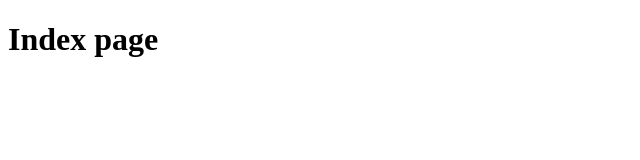
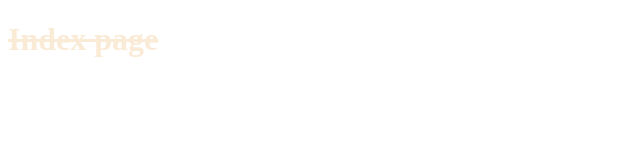
Before and after one commit to kruthin14/mysite, a plain HTML site: page Index.html in a window 1280 px wide. Shown: the whole page, without its empty margins (0-640 px from the left). Drawn offline with Linux system fonts and the light colour scheme.

Commit message:
added index.css

```diff
--- a/Index.html
+++ b/Index.html
@@ -1,5 +1,6 @@
 <!DOCTYPE html>
 <html lang="en">
+    <link rel="stylesheet" href="index.css">
 <head>
     <meta charset="UTF-8">
     <meta name="viewport" content="width=device-width, initial-scale=1.0">
--- /dev/null
+++ b/index.css
@@ -0,0 +1,4 @@
+h1{
+    color: antiquewhite;
+    text-decoration: line-through;
+}
```
